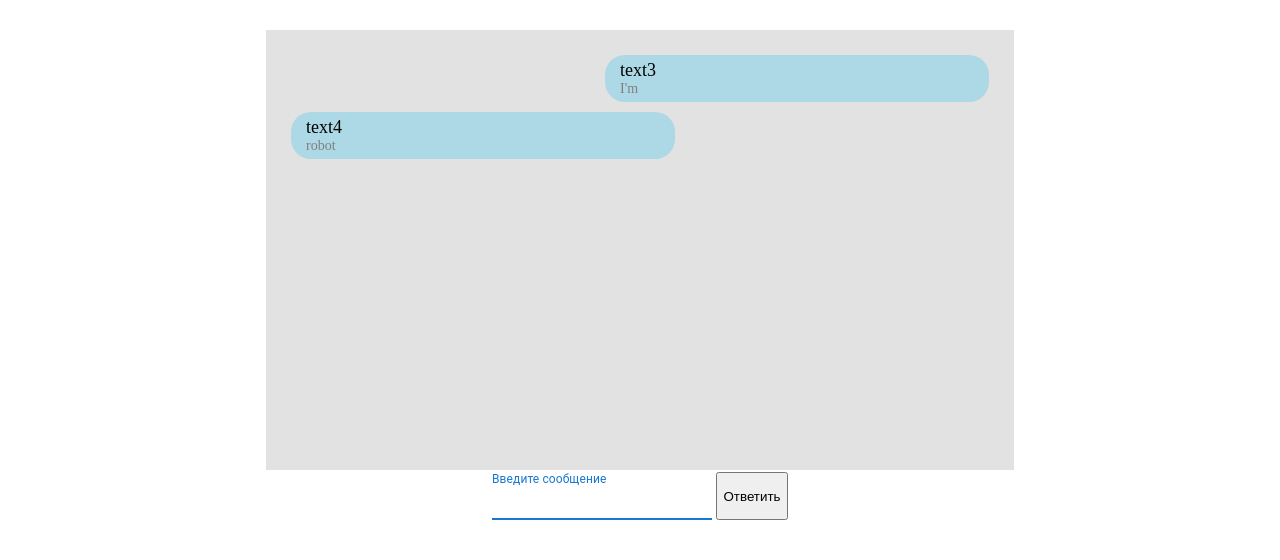
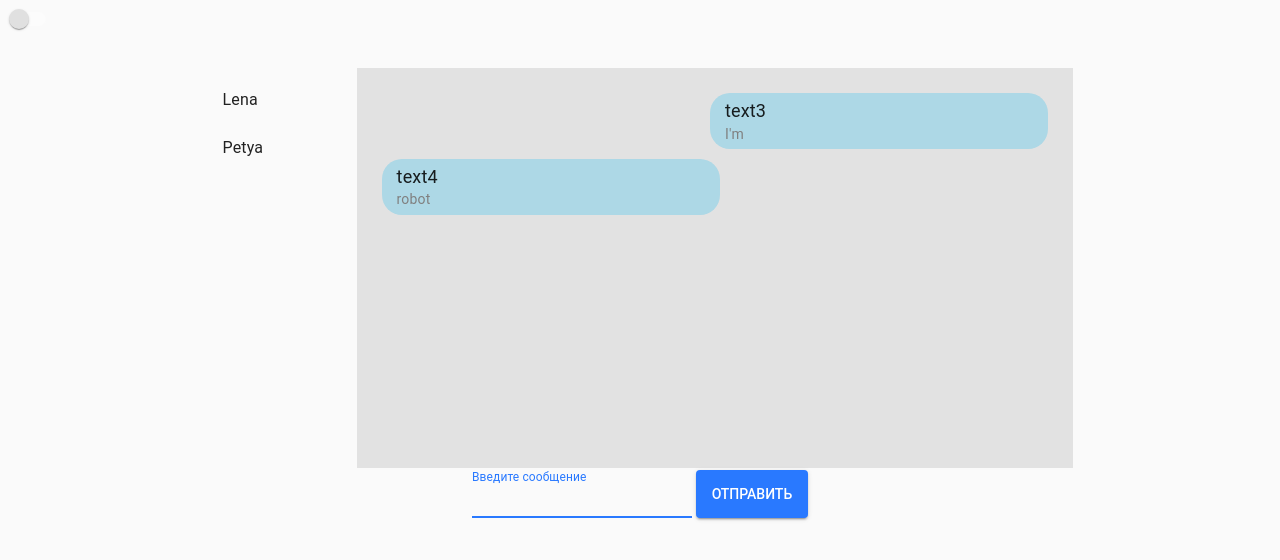
Before and after one commit to brand989/reactMessanger, a React app: page / in a window 1280 px wide. Shown: the top 560 px of the page. Built offline with nearby package versions, Linux system fonts and the light colour scheme.

Commit message:
finish firdthLesson

```diff
--- a/package.json
+++ b/package.json
@@ -23,6 +23,7 @@
     "@babel/plugin-proposal-class-properties": "^7.18.6",
     "@emotion/react": "^11.10.4",
     "@emotion/styled": "^11.10.4",
+    "@material-ui/core": "^4.12.4",
     "@mui/material": "^5.10.10",
     "css-loader": "^6.7.1",
     "react": "^18.2.0",
--- a/src/components/App.jsx
+++ b/src/components/App.jsx
@@ -1,27 +1,44 @@
 import React, { useState, useEffect } from 'react';
 import '../App.scss'
-import Message from './Message/Message';
+import ChatsList from './Chatslist/Chatslist';
 import MessageList from './MessageList/MessageList';
 import SendMessage from './SendMessage/SendMessage';
+
+import CssBaseline from '@material-ui/core/CssBaseline';
+import { ThemeProvider, createTheme } from '@mui/material/styles';
+import { createMuiTheme } from '@material-ui/core/styles';
+import Switch from '@mui/material/Switch';
+import { useTheme } from '@material-ui/core/styles';
+import lightTheme, { darkTheme } from './theme.js';
+import Box from '@mui/material/Box';
 
 
 
 const App = () => {
 
 
+
+    const theme = useTheme();
+
+
     const [items, setItems] = useState([{ id: 1, text: 'text3', author: "I\'m" }, { id: 2, text: 'text4', author: "robot" }]);
-    const [messageText, setMessageText] = useState();
+    const [chats, setChats] = useState([{ id: 1, name: 'Lena' }, { id: 2, name: 'Petya' }])
+    const [checked, setChecked] = React.useState(false);
+    const [newtheme, setTheme] = React.useState(false);
 
-    const addMessage = () => {
+    const changeTheme = () => {
+        setTheme(!newtheme);
+        setChecked(!checked);
+    }
+
+    const appliedTheme =  createMuiTheme(newtheme ? darkTheme : lightTheme)
+
+    const addMessage = (message) => {
         const idMessage = items.length
-        setItems([...items, { id: idMessage, text: messageText, author: "I\'m" }])
-        setMessageText('')
+        setItems([...items, { id: idMessage, text: message, author: "I\'m" }])
 
     };
 
-    const writeMessage = (event) => {
-        setMessageText(event.target.value)
-    };
 
     useEffect(() => {
         const lenghtItems = items.length
@@ -36,12 +53,19 @@ const App = () => {
     }, [items])
 
 
-
     return (
-        <main className="main">
-            <MessageList messages={items}/>
-            <SendMessage writeMessage ={writeMessage} addMessage={addMessage} messageText={messageText}/>
-        </main>
+        <ThemeProvider theme={appliedTheme}>
+            <CssBaseline />
+            <Switch
+                onChange={changeTheme}
+                inputProps={{ 'aria-label': 'controlled' }}
+            />
+            <Box className="main" color='primary'>
+                <ChatsList chats={chats} />
+                <MessageList messages={items} />
+                <SendMessage addMessage={addMessage} />
+            </Box>
+        </ThemeProvider>
     )
 };
 
--- /dev/null
+++ b/src/components/ChatsList/Chatslist.jsx
@@ -0,0 +1,33 @@
+import React from 'react';
+import Box from '@mui/material/Box';
+import List from '@mui/material/List';
+import ListItem from '@mui/material/ListItem';
+import ListItemButton from '@mui/material/ListItemButton';
+import ListItemText from '@mui/material/ListItemText';
+
+
+
+const ChatsList = (props) => {
+
+
+    return (
+    <Box sx={{ width: '50%', maxWidth: 150}}>
+        <nav >
+            <List>
+                {props.chats.map((item, index) => (
+                        <ListItem disablePadding key={index} >
+                            <ListItemButton>
+                            <ListItemText primary={item.name} />
+                            </ListItemButton>
+                        </ListItem>
+                    ))}
+            </List>
+
+        </nav>
+    </Box>
+
+    )
+
+};
+
+export default ChatsList;
--- a/src/components/SendMessage/SendMessage.jsx
+++ b/src/components/SendMessage/SendMessage.jsx
@@ -1,26 +1,30 @@
 import React, { useState, useEffect } from 'react';
-import Message from '../Message/Message.jsx';
 import TextField from '@mui/material/TextField';
+import Button from '@mui/material/Button';
 
 
 
 const SendMessage = (props) => {
 
-    const [focus, setFocus] = useState(true);
+    const [message, setMessage] = useState('');
 
-    const sendMessage = () => {
-        console.log(focus)
-        setFocus(true)
-        props.addMessage()
+    const changeMessage = (event) =>{
+        setMessage(event.target.value)
+
+    }
+
+    const sendMessage = (event) => {
+        event.preventDefault()
+        props.addMessage(message)
+        setMessage('')
 
     }
 
     return (
-            <div className='sendmessage'>
-                <TextField id="standard-basic" label="Введите сообщение"    focused variant="standard" value={props.messageText} onChange={props.writeMessage}/>
-                <button onClick={sendMessage}>Ответить</button>
-            </div>
-
+            <form className='sendmessage' onSubmit={sendMessage} >
+                <TextField id="standard-basic" label="Введите сообщение"  inputRef={(input) => input?.focus()} variant="standard" value={message} onChange={changeMessage}/>
+                <Button type="submit" variant="contained">Отправить</Button>
+            </form>
     )
 
 }
--- /dev/null
+++ b/src/components/theme.js
@@ -0,0 +1,142 @@
+import { createMuiTheme, responsiveFontSizes } from '@material-ui/core/styles';
+
+
+const lightTheme = responsiveFontSizes(createMuiTheme({
+
+  spacing: 4,
+
+  typography: {
+
+    fontFamily: [
+
+      'Roboto',
+
+      'Raleway',
+
+      'Open Sans',
+
+    ].join(','),
+
+    h1: {
+
+      fontSize: '5rem',
+
+      fontFamily: 'Raleway',
+
+    },
+
+    h3: {
+
+      fontSize: '2.5rem',
+
+      fontFamily: 'Open Sans',
+
+    },
+
+  },
+
+  palette: {
+
+    background: {
+
+      default: '#757ce8'//green
+
+    },
+
+    primary: {
+
+      main: '#2979ff',//green
+
+    },
+
+    secondary:{
+
+      main: '#000000',//black
+
+      icons: '#009900', //white
+
+    },
+
+    text: {
+
+      primary: '#000000',//black
+
+      secondary: '#FFFFFF',//white
+
+    },
+
+  },
+}));
+
+
+const darkTheme = responsiveFontSizes(createMuiTheme({
+
+  spacing: 4,
+
+  typography: {
+
+    fontFamily: [
+
+      'Roboto',
+
+      'Raleway',
+
+      'Open Sans',
+
+    ].join(','),
+
+    h1: {
+
+      fontSize: '5rem',
+
+      fontFamily: 'Raleway',
+
+    },
+
+    h3: {
+
+      fontSize: '2.5rem',
+
+      fontFamily: 'Open Sans',
+
+    },
+
+  },
+
+  palette: {
+
+    background: {
+
+      default: '#000000'//black
+
+    },
+
+    primary: {
+
+      main: '#FFFFFF',//white
+
+    },
+
+    secondary:{
+
+      main: '#FFFFFF', //white
+
+      icons: '#FFFFFF', //white
+
+    },
+
+    text: {
+
+      primary: '#000000',//white
+
+      secondary: '#FFFFFF',//white
+
+    },
+
+  },
+}));
+
+
+
+export default lightTheme ;
+export {darkTheme} ;
--- a/src/index.jsx
+++ b/src/index.jsx
@@ -3,6 +3,10 @@ import ReactDOM from 'react-dom';
 
 import App from './components/App.jsx';
 
+
+
+
+
 ReactDOM.render(
     <App/>,
     document.getElementById('root')
```
Also changed, not shown: 1 other file (tests, documents, lock files or other folders).
